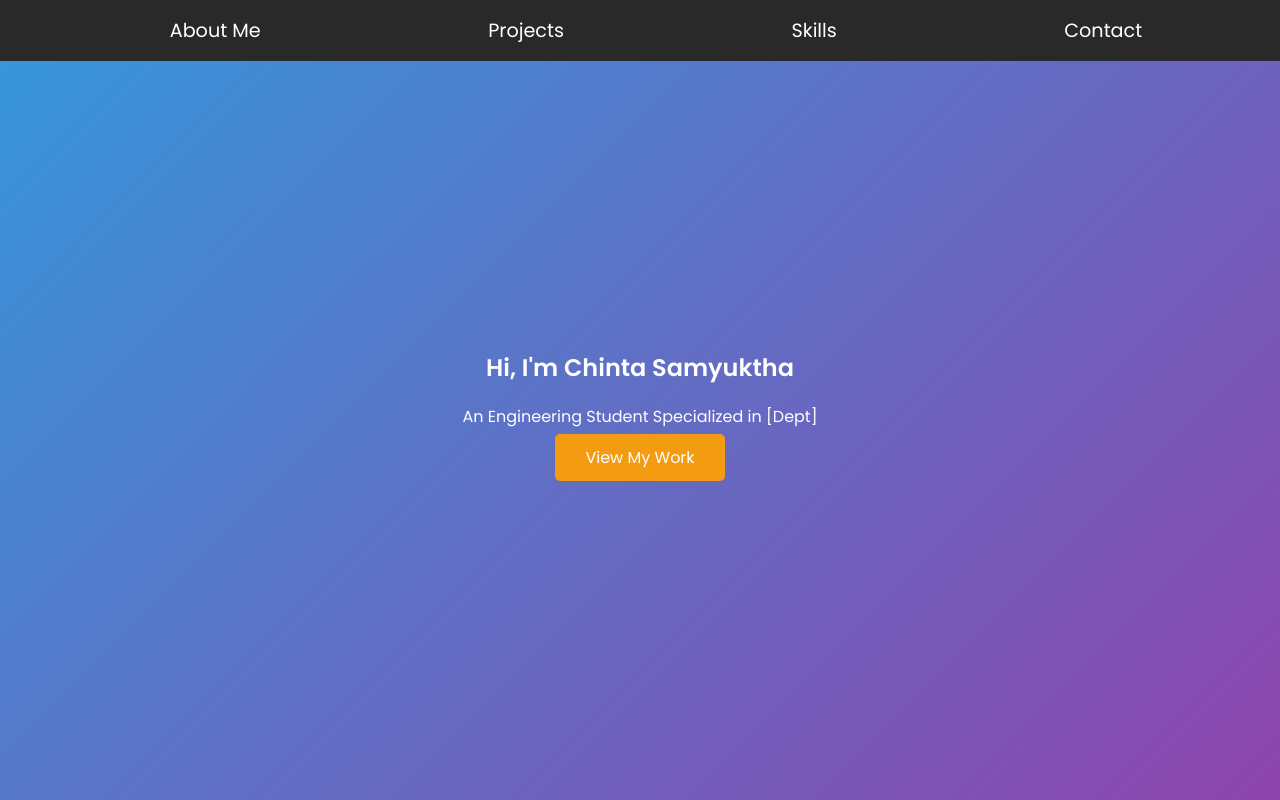
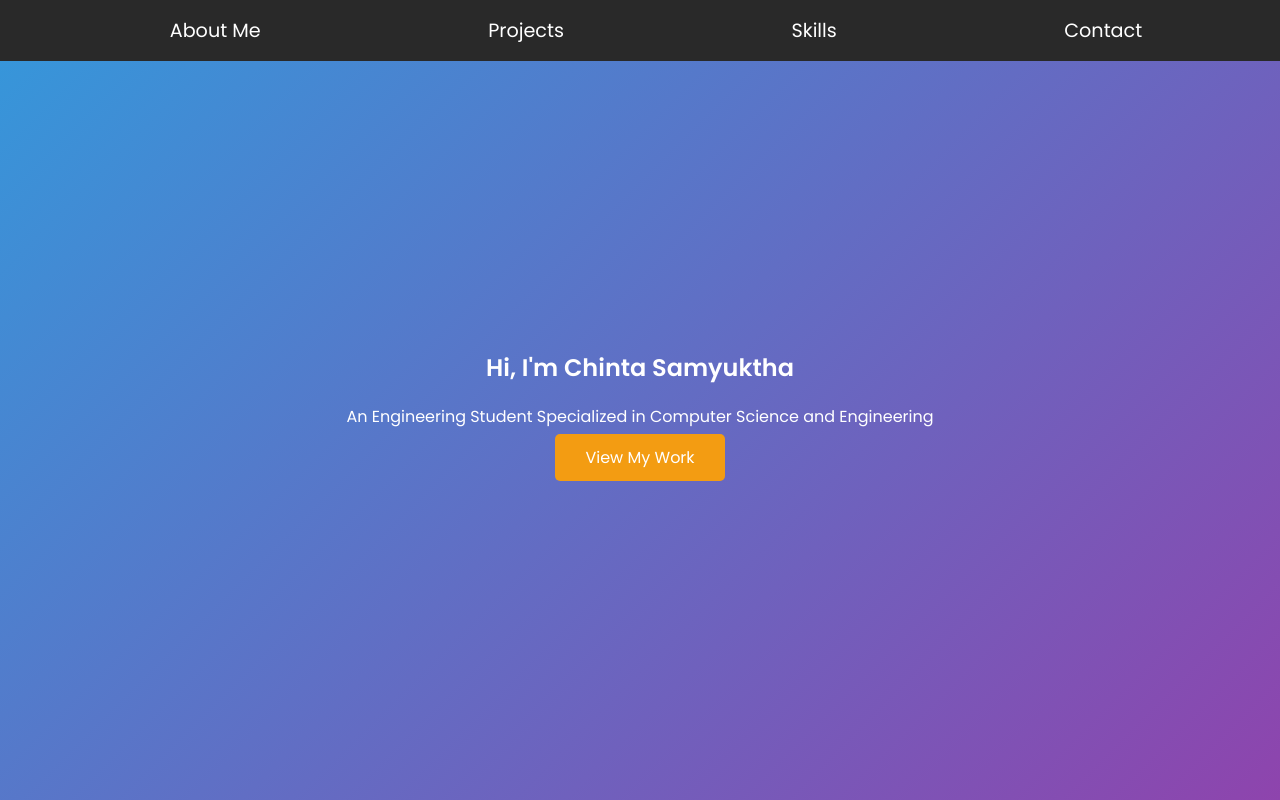
Before and after one commit to ChintaSamyuktha/Portfolio, a plain HTML site: page index.html in a window 1280 px wide. Shown: the top 800 px of the page. Drawn offline with Linux system fonts and the light colour scheme.

Commit message:
initial commit

```diff
--- a/index.html
+++ b/index.html
@@ -30,7 +30,7 @@
         <section class="hero" id="hero">
             <div class="container">
                 <h1>Hi, I'm Chinta Samyuktha</h1>
-                <p>An Engineering Student Specialized in [Dept]</p>
+                <p>An Engineering Student Specialized in Computer Science and Engineering</p>
                 <a href="#projects" class="cta-button">View My Work</a>
             </div>
         </section>
```
Also changed, not shown: styles.css (line endings or trailing spaces).
